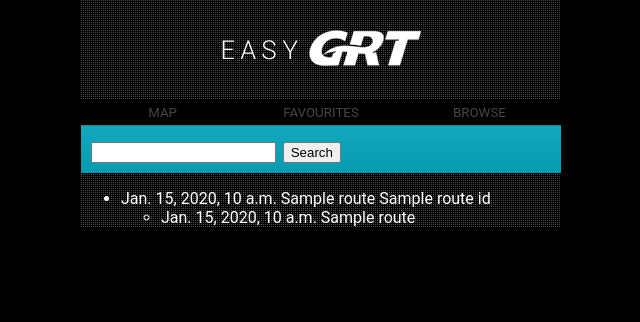
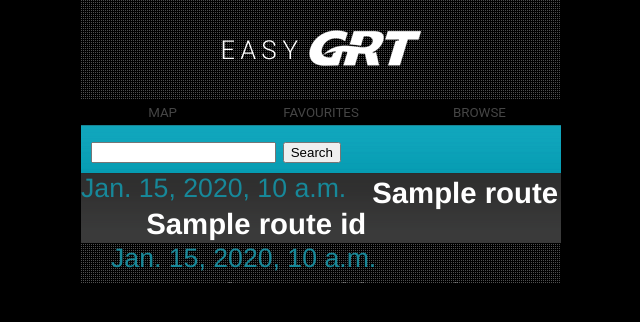
Before and after one commit to mrpoulin/watbus, a Django app: template easygrt/templates/easygrt/browse_stops.html in a window 1280 px wide. Shown: the top 322 px of the page, without its empty margins (319-959 px from the left). Run offline with Django 3.2, Linux system fonts and the light colour scheme; the template is opened without the code that fills it: most values are stand-ins (such as "Sample title", 1, 10 or a date in 2020).

Commit message:
Added incomplete css.

```diff
--- a/easygrt/static/easygrt/css/style.css
+++ b/easygrt/static/easygrt/css/style.css
@@ -61,35 +61,57 @@ a {text-decoration: none;}
 
 /* ---- Bus List  ---- */
 
-.lineitem{
-	background: #3a3a3a url('../img/itemgrad.png') repeat-x;
-    width: 100%;
+.content ul
+{
+  list-style-type: none;
+  width: 100%;
+  padding: 0px;
+  margin: 0px;
 }
 
-.l_time {
-	color: #178899;
+.content ul li
+{
+  overflow: hidden;
+}
+
+.content li span
+{
+  display:block;
+}
+
+.s_listhead
+{
+  background: #3a3a3a url('../img/itemgrad.png') repeat-x;
+  height: 70px;
+}
+
+.s_sublist
+{
+  height: 40px;
+  margin: 0 0 0 30px;
+}
+
+.s_time
+{
+  color: #178899;
 	font: 20pt helvetica;
 	font-weight: lighter;
-	vertical-align: middle;
-    padding: 0 0 0 10px;
-    width: 30%;
+  float: left;
 }
 
-.l_route {
-	color: #ffffff;
-	font: bold 22pt helvetica;
-	padding: 0 16px 0 0;
-    padding: 10px 10px 5px 0;
-    text-align: right;
-	vertical-align: middle;
+.s_route, .s_routename
+{
+  color: #ffffff;
+  float: right;
+  padding: 3px;
+  font: bold 22pt helvetica;
 }
 
-.l_name {
-	width: 100%;
+.s_headsign
+{
 	color: #dddddd;
 	font: 12pt helvetica;
+  float: right;
+  clear: both;
 	font-weight: lighter;
-    text-align: right;
-    padding: 0 10px 10px 0;
-	vertical-align: middle;
 }
--- a/easygrt/templates/easygrt/browse_stops.html
+++ b/easygrt/templates/easygrt/browse_stops.html
@@ -6,17 +6,19 @@
 
   {% for route,buses in next_buses_by_route.items %}
     <ul>
-      <li>
-        <span> {{ buses.0.arrival_time }} </span>
-        <span> {{ route }} </span>
-        <span> {{ buses.0.trip_id.route_id.route_long_name }} </span>
+      <li class='s_listhead'>
+        <span class='s_time'> {{ buses.0.arrival_time }} </span>
+        <span class='s_route'> {{ route }} </span>
+        <span class='s_routename'> {{ buses.0.trip_id.route_id.route_long_name }} </span>
+        <span class='s_headsign'> {{ buses.0.trip_id.trip_headsign }}</span>
       </li>
 
       <ul>
         {% for bus in buses|slice:"1:" %}
-        <li>
-          <span> {{ bus.arrival_time }} </span>
-          <span> {{ route }} </span>
+        <li class='s_sublist'>
+          <span class='s_time'> {{ bus.arrival_time }} </span>
+          <span class='s_route'> {{ route }} </span>
+          <span class='s_routename'> {{ bus.trip_id.route_id.route_long_name }} </span>
         </li>
         {% endfor %}
       </ul>
```
